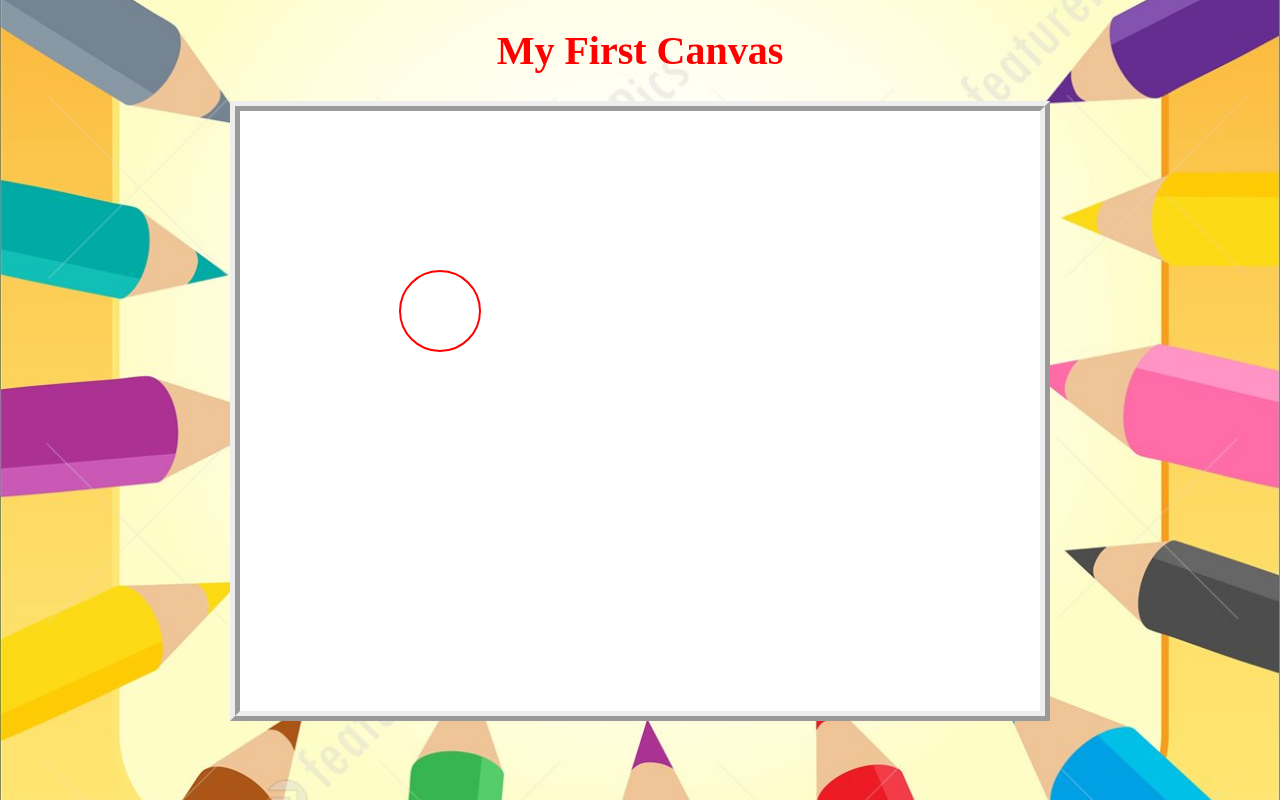
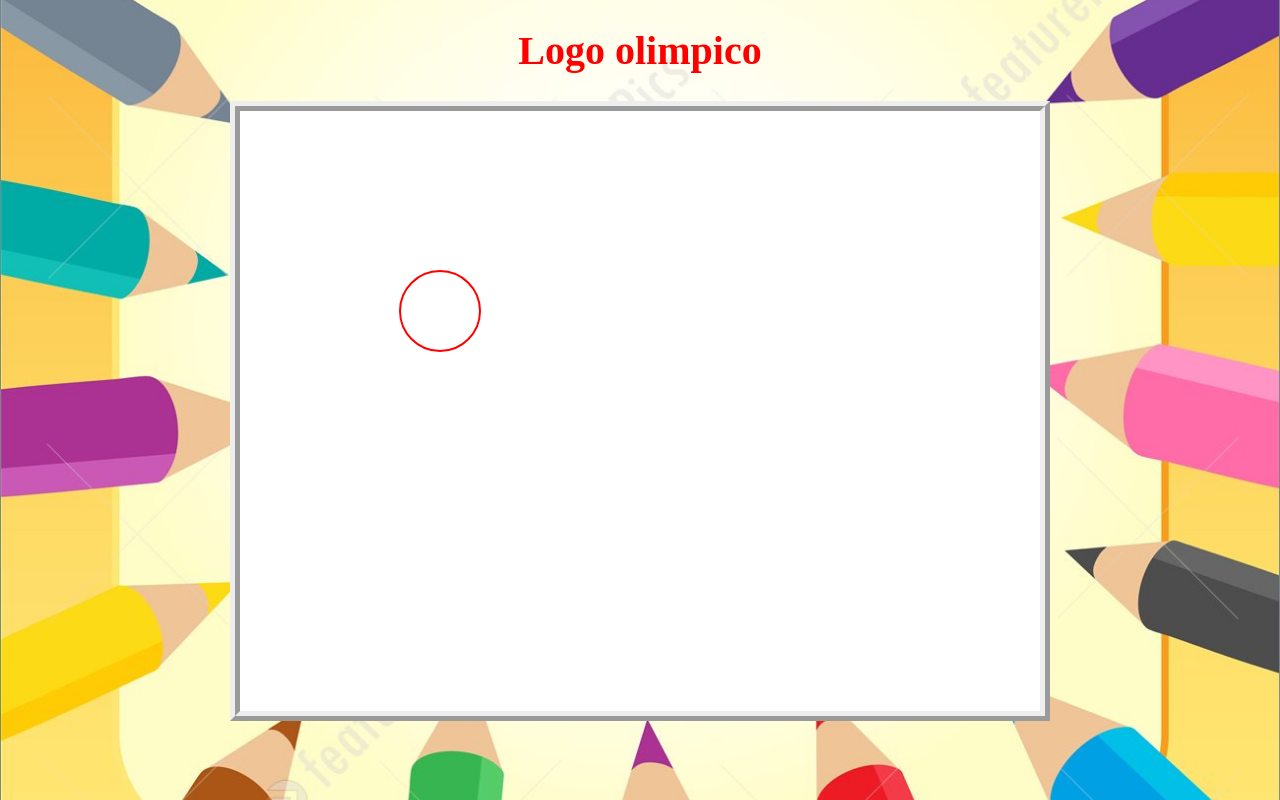
Before and after one commit to AlfPro77/Canvas, a plain HTML site: page index.html in a window 1280 px wide. Drawn offline with Linux system fonts and the light colour scheme.

Commit message:
Update index.html

```diff
--- a/index.html
+++ b/index.html
@@ -8,7 +8,7 @@
 <body class="body_backgorund">
 
 <center>
-	<h1>My First Canvas</h1>
+	<h1>Logo olimpico</h1>
 	<canvas id="MyCanvas" width="800" height="600"></canvas>
 	<br>
 </center>
```
